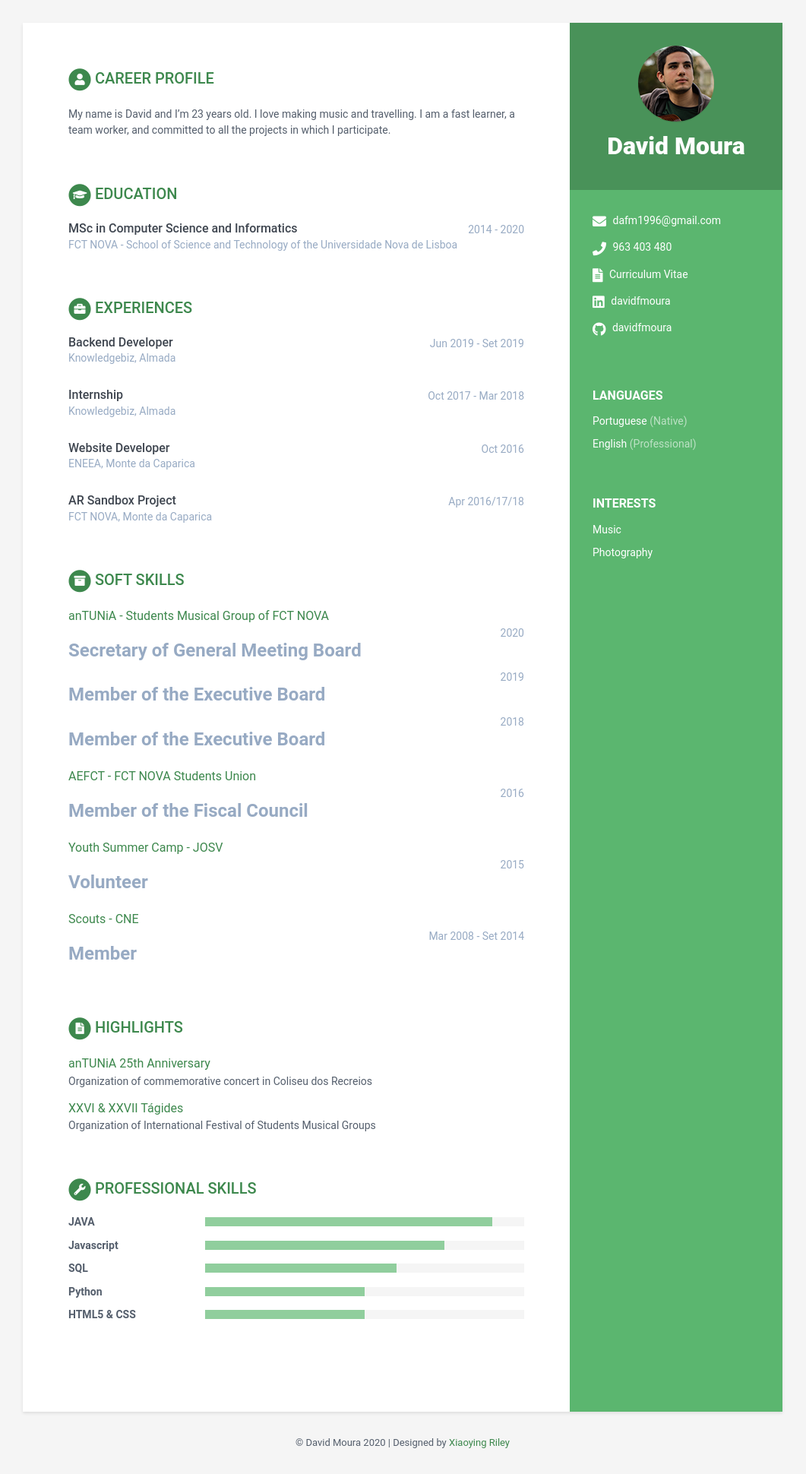
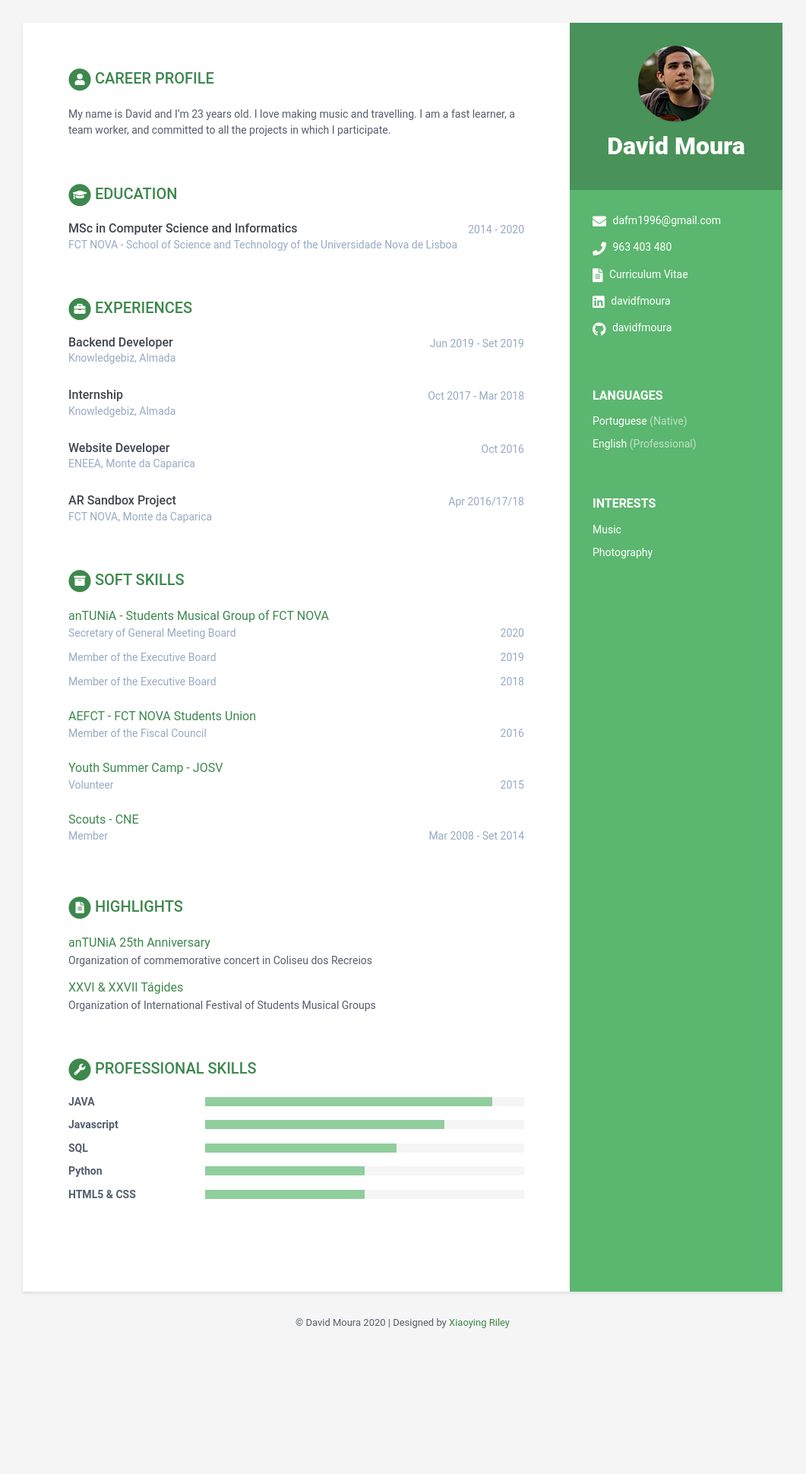
Before and after one commit to dafm96/dafm96.github.io, a Jekyll site: the page built from index.html, in a window 1280 px wide. Shown: the whole page at 76% size, without its empty margins (110-1171 px from the left). Built offline with Jekyll 4.4.1, drawn with Linux system fonts in a browser that asks for light colours; after the commit the page ends 1782 px from its top, so only the background shows below that.

Commit message:
changed h3 to div

```diff
--- a/Gemfile
+++ /dev/null
@@ -1,2 +0,0 @@
-source `https://rubygems.org`
-gem `github-pages`
--- a/_includes/projects.html
+++ b/_includes/projects.html
@@ -39,7 +39,7 @@
         <div class="meta">
 
           <div class="upper-row">
-            <h3 class="role">{{ cenas.role }}</h3>
+            <div class="role">{{ cenas.role }}</div>
             <div class="time">{{ cenas.time }}</div>
           </div><!--//upper-row-->
 
```
Also changed, not shown: .travis.yml (deleted).
